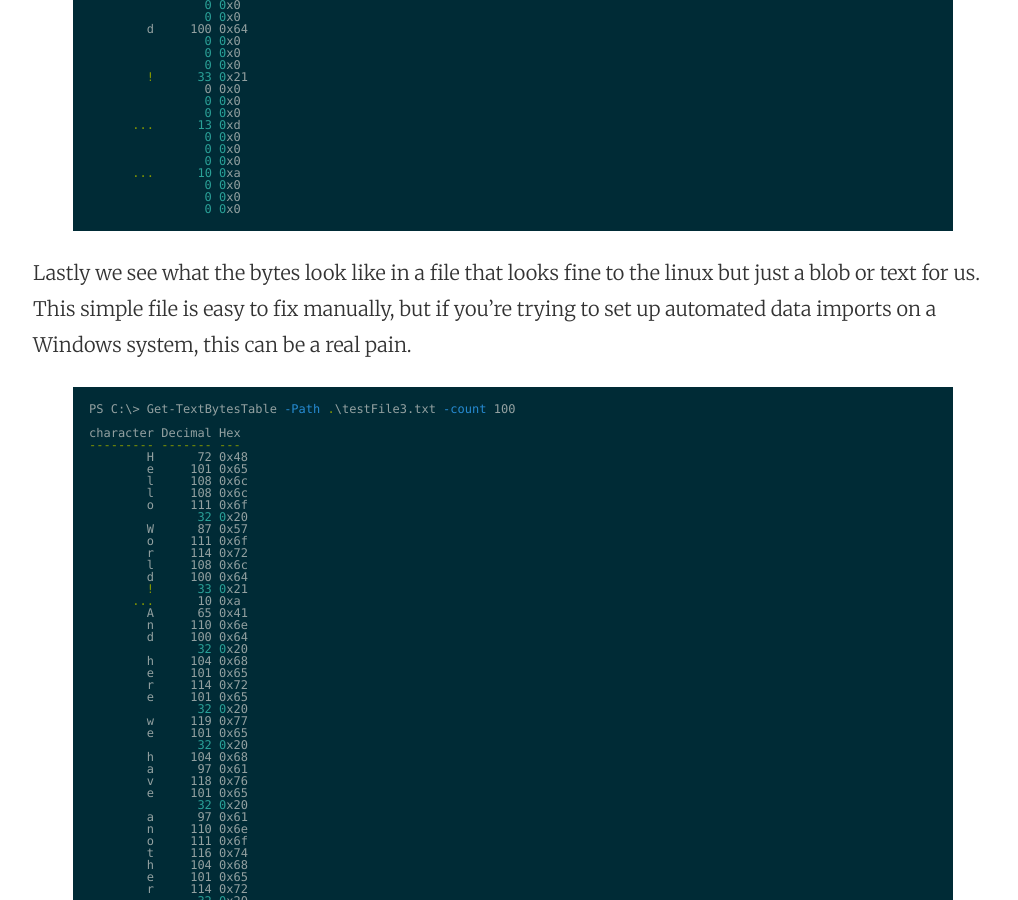
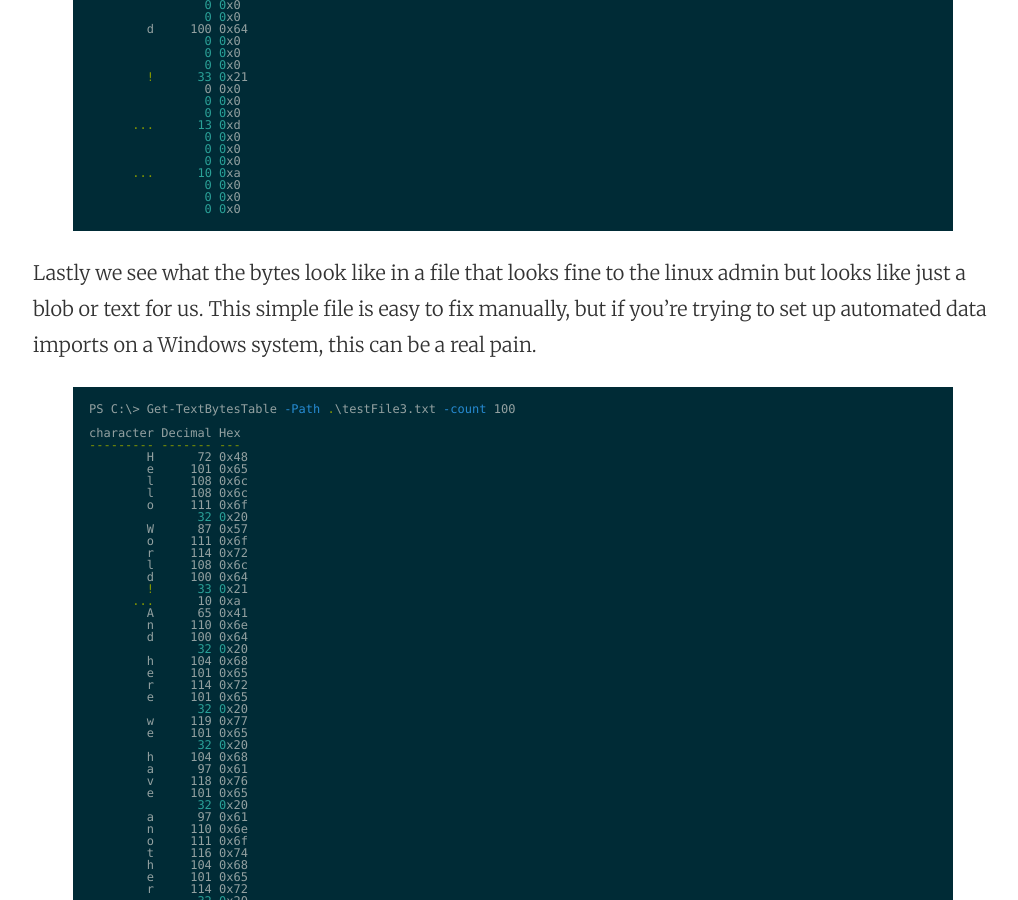
Before and after one commit to RandomNoun7/RandomNoun7.github.io, a Jekyll site: the page built from _posts/2016-02-26-file-encoding-functions.markdown, in a window 1280 px wide and 900 px high, scrolled down 3320 px. Shown: the whole window, without its empty margins (127-1145 px from the left). Built offline with Jekyll 4.4.1, drawn with Linux system fonts in a browser that asks for light colours.

Commit message:
more Content

```diff
--- a/_posts/2016-02-26-file-encoding-functions.markdown
+++ b/_posts/2016-02-26-file-encoding-functions.markdown
@@ -185,7 +185,7 @@ character Decimal Hex
                 0 0x0
 {%endhighlight%}
 
-Lastly we see what the bytes look like in a file that looks fine to the linux but just a blob or text for us. This simple file is easy to fix manually, but if you're trying to set up automated data imports on a Windows system, this can be a real pain.
+Lastly we see what the bytes look like in a file that looks fine to the linux admin but looks like just a blob or text for us. This simple file is easy to fix manually, but if you're trying to set up automated data imports on a Windows system, this can be a real pain.
 {%highlight powershell%}
 PS C:\> Get-TextBytesTable -Path .\testFile3.txt -count 100
 
```
